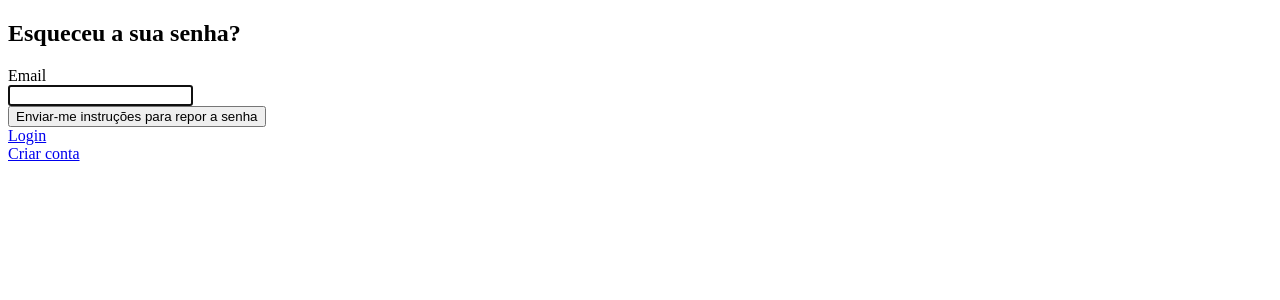
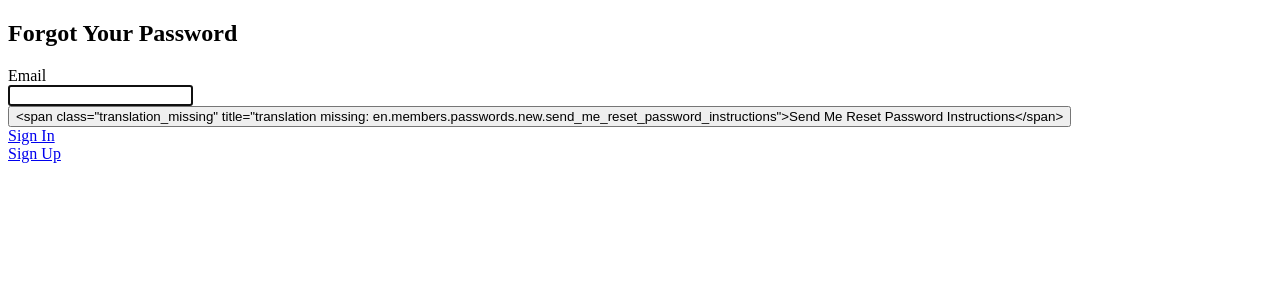
Before and after one commit to HugoRLA/escamboapp, a Rails app: page /members/password/new in a window 1280 px wide. Shown: the top 300 px of the page. Run offline with Rails 7, Linux system fonts and the light colour scheme; some libraries are stand-ins or nearby versions.

Commit message:
Improve translations

```diff
--- a/app/views/backoffice/admins/index.html.erb
+++ b/app/views/backoffice/admins/index.html.erb
@@ -27,6 +27,9 @@
             <td> <%= admin.email %> </td>
             <td> <%= admin.role_desc %> </td>
             <td>
+              <%= link_to edit_backoffice_send_mail_path(admin.id), class:"btn btn-info btn-circle", data:{toogle: 'modal', target: '#sendMailModal'}, remote: true do %>
+                <i class="fa fa-envelope-o"></i>
+              <% end %>
               <%= link_to edit_backoffice_admin_path(admin.id), class:"btn btn-primary btn-circle" do %>
                 <i class="fa fa-edit"></i>
               <% end %>
@@ -48,3 +51,6 @@
   </div>
   <!-- /.panel-body -->
 </div>
+
+
+<%= render partial: 'backoffice/admins/shared/send_mail' %>
--- a/config/application.rb
+++ b/config/application.rb
@@ -19,7 +19,7 @@
     # The default locale is :en and all translations from config/locales/*.rb,yml are auto loaded.
     # config.i18n.load_path += Dir[Rails.root.join('my', 'locales', '*.{rb,yml}').to_s]
     config.i18n.available_locales = [:en, :pt]
-    config.i18n.default_locale = :pt
+    config.i18n.default_locale = :en
 
     # Do not swallow errors in after_commit/after_rollback callbacks.
     config.active_record.raise_in_transactional_callbacks = true
--- a/config/locales/devise.en.yml
+++ b/config/locales/devise.en.yml
@@ -1,6 +1,10 @@
 # Additional translations at https://github.com/plataformatec/devise/wiki/I18n
 
 en:
+  admins:
+    sessions:
+      new:
+        sign_in: "Sign In"
   devise:
     confirmations:
       confirmed: "Your email address has been successfully confirmed."
@@ -48,6 +52,7 @@
       signed_in: "Signed in successfully."
       signed_out: "Signed out successfully."
       already_signed_out: "Signed out successfully."
+      sign_in: "SIGN IN"
     unlocks:
       send_instructions: "You will receive an email with instructions for how to unlock your account in a few minutes."
       send_paranoid_instructions: "If your account exists, you will receive an email with instructions for how to unlock it in a few minutes."
--- a/config/locales/devise.views.pt.yml
+++ b/config/locales/devise.views.pt.yml
@@ -37,7 +37,7 @@
     failure:
       already_authenticated: Já se encontra autenticado.
       inactive: A sua conta ainda não foi activada.
-      invalid:
+      invalid: A username ou password incorrecta
       last_attempt: Tem mais uma tentativa antes da sua conta ser bloqueada.
       locked: A sua conta está bloqueada.
       not_found_in_database:
@@ -134,7 +134,7 @@
       failure:
         already_authenticated: Já se encontra autenticado.
         inactive: A sua conta ainda não foi activada.
-        invalid:
+        invalid:  A username ou password incorrecta
         last_attempt: Tem mais uma tentativa antes da sua conta ser bloqueada.
         locked: A sua conta está bloqueada.
         not_found_in_database:
--- a/config/routes.rb
+++ b/config/routes.rb
@@ -6,6 +6,7 @@
 
   namespace :backoffice do
     get '' => 'dashboard#index'
+    resources :send_mail, only: [:edit, :create]
     resources :categories, except: [:destroy, :show]
     resources :admins, except: [:show]
     get 'dashboard' => 'dashboard#index'
```
Also changed, not shown: app/mailers/admin_mailer.rb (+8 -0 lines), README.md, 2 other files.
